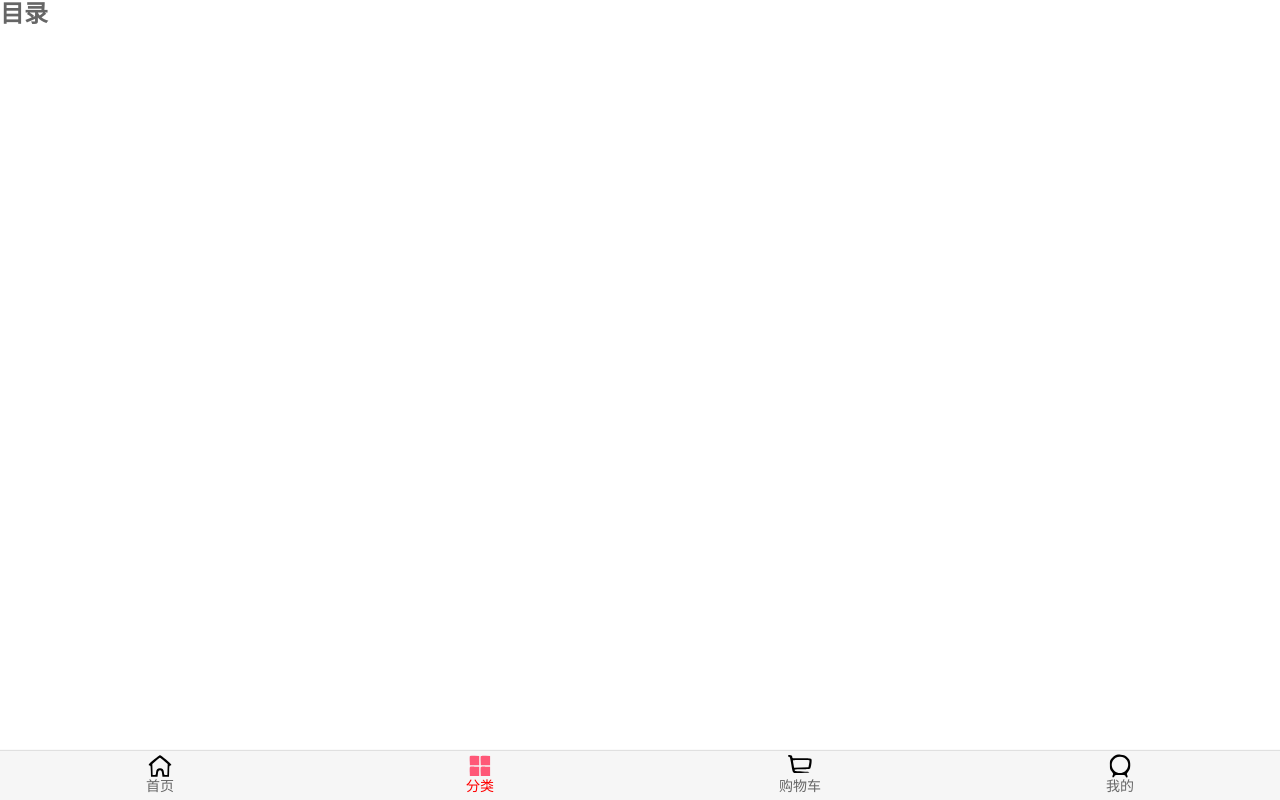
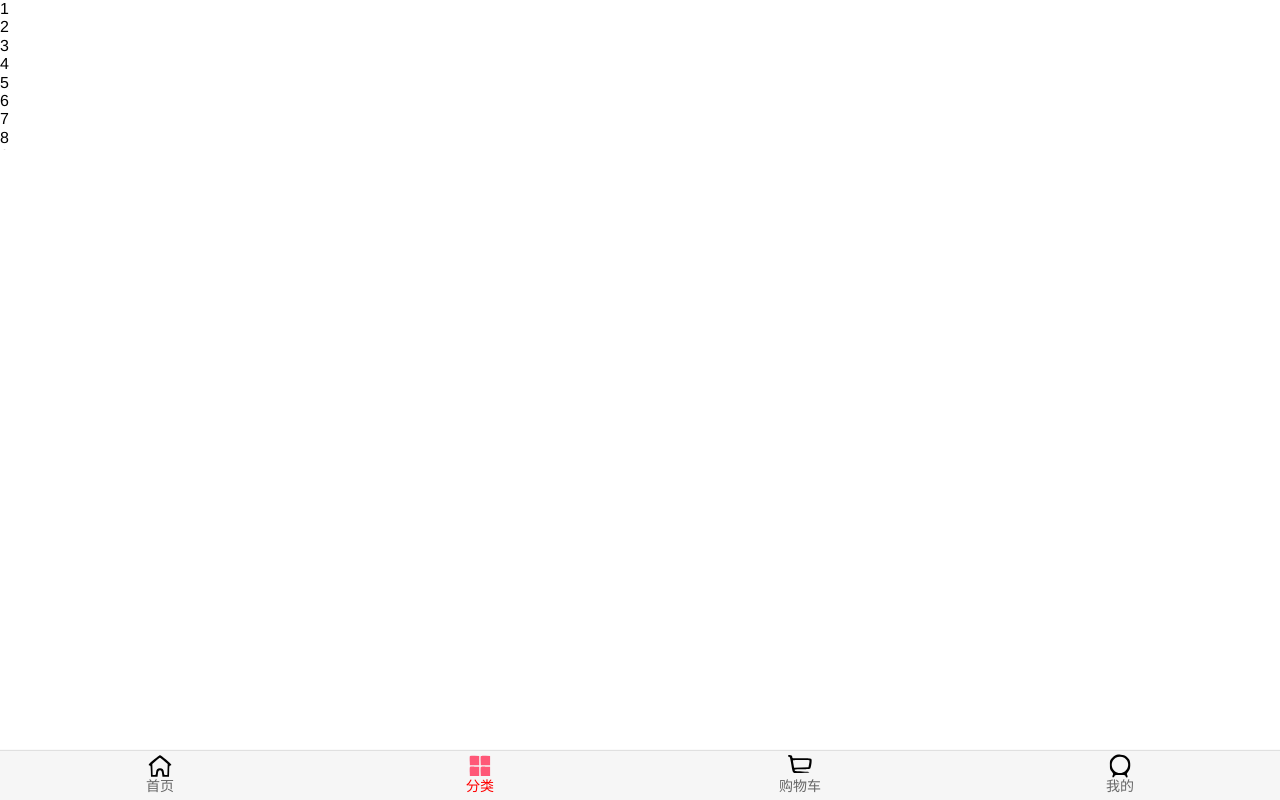
Before and after one commit to maxsehng/vue-mall, a Vue app: page /category in a window 1280 px wide. Built offline with nearby package versions, Linux system fonts and the light colour scheme.

Commit message:
11/20change

```diff
--- a/package.json
+++ b/package.json
@@ -8,6 +8,7 @@
   },
   "dependencies": {
     "axios": "^0.19.0",
+    "better-scroll": "^1.15.2",
     "core-js": "^3.3.2",
     "vue": "^2.6.10",
     "vue-router": "^3.1.3"
--- a/src/components/common/tabbar/TabBar.vue
+++ b/src/components/common/tabbar/TabBar.vue
@@ -23,5 +23,6 @@
     bottom: 0;
     right: 0;
     box-shadow: 0 -1px 1px rgba(100,100,100,.2);
+    z-index: 10;
   }
 </style>
--- a/src/views/category/Category.vue
+++ b/src/views/category/Category.vue
@@ -1,13 +1,149 @@
 <template>
-    <h2>目录</h2>
+    <div class="wrapper">
+    <ul class="content">
+        <li>1</li>
+        <li>2</li>
+        <li>3</li>
+        <li>4</li>
+        <li>5</li>
+        <li>6</li>
+        <li>7</li>
+        <li>8</li>
+        <li>9</li>
+        <li>10</li>
+        <li>11</li>
+        <li>12</li>
+        <li>13</li>
+        <li>14</li>
+        <li>15</li>
+        <li>16</li>
+        <li>17</li>
+        <li>18</li>
+        <li>19</li>
+        <li>20</li>
+        <li>21</li>
+        <li>22</li>
+        <li>23</li>
+        <li>24</li>
+        <li>25</li>
+        <li>26</li>
+        <li>27</li>
+        <li>28</li>
+        <li>29</li>
+        <li>30</li>
+        <li>31</li>
+        <li>32</li>
+        <li>33</li>
+        <li>34</li>
+        <li>35</li>
+        <li>36</li>
+        <li>37</li>
+        <li>38</li>
+        <li>39</li>
+        <li>40</li>
+        <li>41</li>
+        <li>42</li>
+        <li>43</li>
+        <li>44</li>
+        <li>45</li>
+        <li>46</li>
+        <li>47</li>
+        <li>48</li>
+        <li>49</li>
+        <li>50</li>
+        <li>51</li>
+        <li>52</li>
+        <li>53</li>
+        <li>54</li>
+        <li>55</li>
+        <li>56</li>
+        <li>57</li>
+        <li>58</li>
+        <li>59</li>
+        <li>60</li>
+        <li>61</li>
+        <li>62</li>
+        <li>63</li>
+        <li>64</li>
+        <li>65</li>
+        <li>66</li>
+        <li>67</li>
+        <li>68</li>
+        <li>69</li>
+        <li>70</li>
+        <li>71</li>
+        <li>72</li>
+        <li>73</li>
+        <li>74</li>
+        <li>75</li>
+        <li>76</li>
+        <li>77</li>
+        <li>78</li>
+        <li>79</li>
+        <li>80</li>
+        <li>81</li>
+        <li>82</li>
+        <li>83</li>
+        <li>84</li>
+        <li>85</li>
+        <li>86</li>
+        <li>87</li>
+        <li>88</li>
+        <li>89</li>
+        <li>90</li>
+        <li>91</li>
+        <li>92</li>
+        <li>93</li>
+        <li>94</li>
+        <li>95</li>
+        <li>96</li>
+        <li>97</li>
+        <li>98</li>
+        <li>99</li>
+        <li>100</li>
+    </ul>
+    </div>
 </template>
 
 <script>
+import BScroll from 'better-scroll'
+
 export default {
-    name:'Category'
+    name:'Category',
+    data(){
+        return {
+            scroll:null
+        }
+    },
+    create(){
+        // new BScroll('.content',{
+
+        // })
+    },
+    mounted(){
+        this.scroll = new BScroll(document.querySelector('.wrapper'),{
+            probeType:3,
+            pullUpLoad:true
+        })
+
+        this.scroll.on('scroll',(position)=>{
+            console.log(position);
+        })
+
+        this.scroll.on('pullingUp',()=>{
+            console.log('上拉加载更多');
+
+        })
+    }
 }
 </script>
 
 <style scoped>
-
+    .wrapper{
+        height: 150px;
+        /* background-color: red; */
+        color: black;
+        overflow: hidden;
+        /* overflow-y: scroll; */
+    }
 </style>
--- a/src/views/home/Home.vue
+++ b/src/views/home/Home.vue
@@ -31,6 +31,8 @@
 import RecommendView from './childCompt/RecommendView'
 
 import {getHomeMultiData ,getHomeGoodsData} from 'network/home'
+
+import BScroll from 'better-scroll'
 export default {
     name:'Home',
     components:{
```
Also changed, not shown: 1 other file (tests, documents, lock files or other folders).
